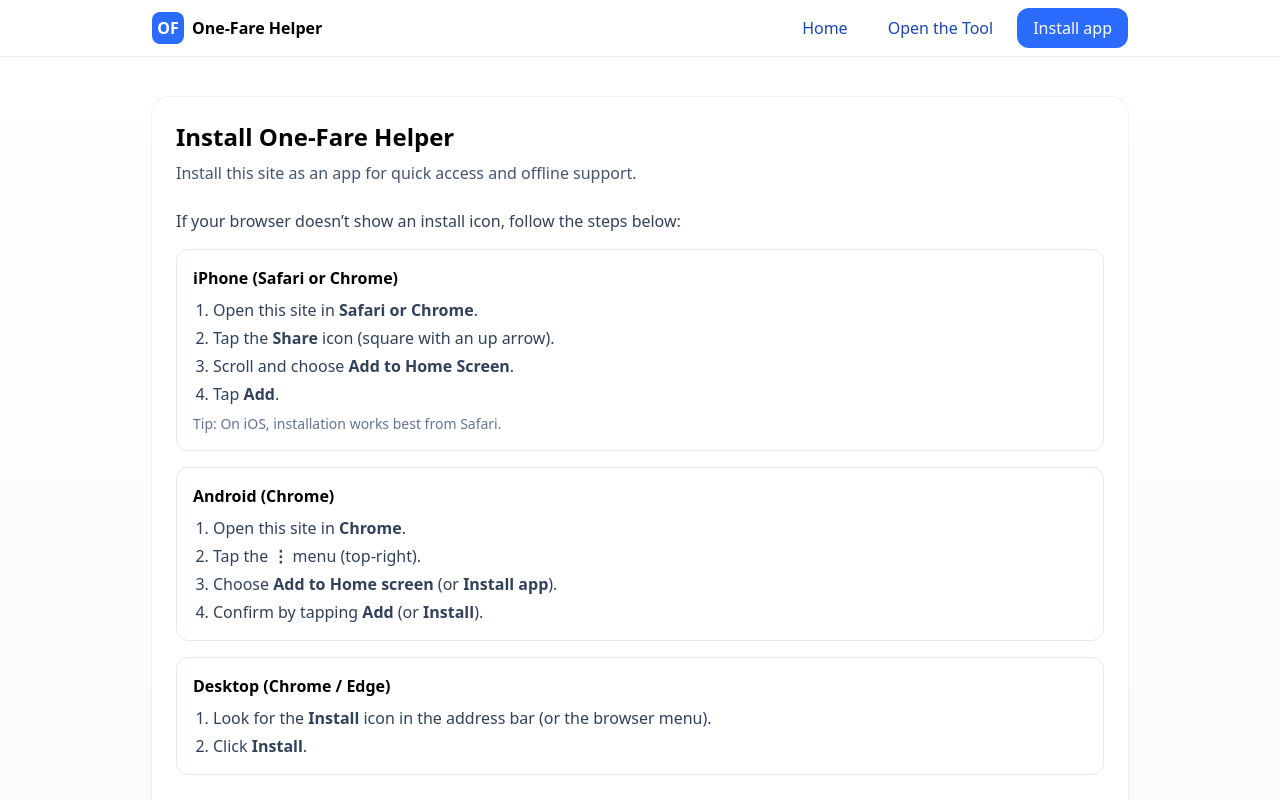
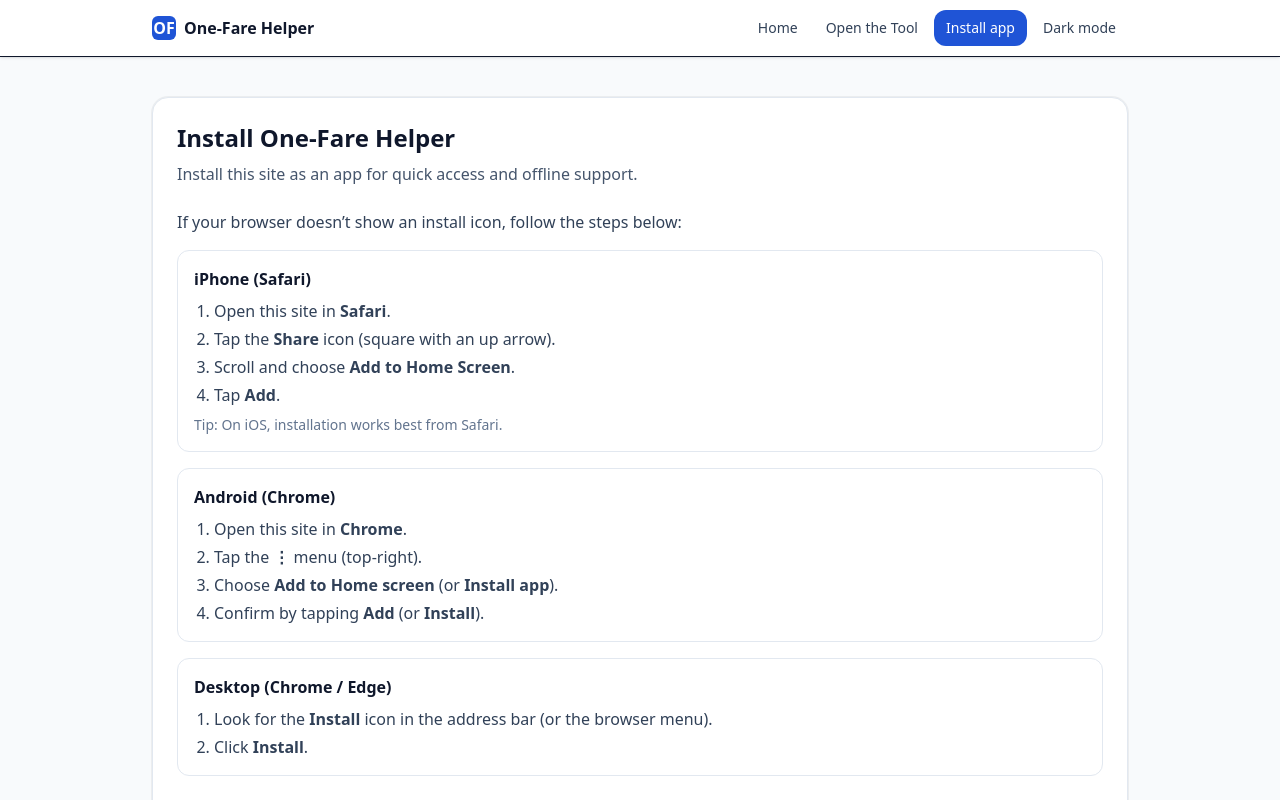
Before and after one commit to krishs7/TTCFareSite, a React (Vite) app in the folder frontend/: page /install in a window 1280 px wide. Shown: the top 800 px of the page. Built offline with nearby package versions, Linux system fonts and the light colour scheme; no server answers.

Commit message:
Semi dark mode

```diff
--- a/frontend/src/components/NavBar.jsx
+++ b/frontend/src/components/NavBar.jsx
@@ -1,17 +1,52 @@
 import { Link, NavLink } from 'react-router-dom';
+import { useEffect, useState } from 'react';
 
 export default function NavBar() {
+  const [dark, setDark] = useState(() => typeof window !== 'undefined' && localStorage.getItem('theme') === 'dark');
+
+  useEffect(() => {
+    const el = document.documentElement;
+    if (dark) {
+      el.classList.add('dark');
+      localStorage.setItem('theme', 'dark');
+    } else {
+      el.classList.remove('dark');
+      localStorage.setItem('theme', 'light');
+    }
+  }, [dark]);
+
+  const linkCls = (isActive) =>
+    [
+      'inline-flex items-center rounded-xl px-3 py-2 text-sm font-medium transition-colors',
+      'text-slate-700 dark:text-slate-100',
+      'hover:bg-slate-100 dark:hover:bg-slate-800',
+      isActive ? 'bg-brand-600 text-white hover:bg-brand-600' : '',
+    ]
+      .filter(Boolean)
+      .join(' ');
+
   return (
-    <header className="sticky top-0 z-40 bg-white/70 backdrop-blur border-b border-slate-200/70">
+    <header className="sticky top-0 z-40 border-b bg-white/95 text-slate-900 shadow-sm backdrop-blur supports-[backdrop-filter]:bg-white/75 dark:border-slate-700/60 dark:bg-slate-900/90 dark:text-slate-100">
       <div className="container-narrow h-14 flex items-center justify-between">
-        <Link to="/" className="flex items-center gap-2 font-bold">
-          <span className="inline-flex h-8 w-8 items-center justify-center rounded-lg bg-brand-500 text-white">OF</span>
+        <Link to="/" className="flex items-center gap-2 font-semibold">
+          <span className="inline-flex h-6 w-6 items-center justify-center rounded-md bg-brand-600 text-white">OF</span>
           <span>One-Fare Helper</span>
         </Link>
-        <nav className="flex items-center gap-2">
-          <NavLink to="/" className={({isActive}) => `btn btn-ghost ${isActive?'bg-brand-50':''}`}>Home</NavLink>
-          <NavLink to="/tool" className={({isActive}) => `btn ${isActive?'btn-primary':'btn-ghost'}`}>Open the Tool</NavLink>
-          <NavLink to="/install" className={({isActive}) => `btn ${isActive?'btn-primary':'btn-ghost'}`}>Install app</NavLink>
+
+        <nav className="flex items-center gap-1">
+          <NavLink to="/" end className={({ isActive }) => linkCls(isActive)}>Home</NavLink>
+          <NavLink to="/tool" className={({ isActive }) => linkCls(isActive)}>Open the Tool</NavLink>
+          <NavLink to="/install" className={({ isActive }) => linkCls(isActive)}>Install app</NavLink>
+
+          <button
+            type="button"
+            className="inline-flex items-center rounded-xl px-3 py-2 text-sm font-medium text-slate-700 hover:bg-slate-100 dark:text-slate-100 dark:hover:bg-slate-800 transition-colors"
+            onClick={() => setDark((d) => !d)}
+            aria-pressed={dark}
+            title={dark ? 'Switch to light mode' : 'Switch to dark mode'}
+          >
+            {dark ? 'Light mode' : 'Dark mode'}
+          </button>
         </nav>
       </div>
     </header>
--- a/frontend/src/components/footer.jsx
+++ b/frontend/src/components/footer.jsx
@@ -1,7 +1,7 @@
 export default function Footer() {
   return (
-    <footer className="mt-16 border-t border-slate-200/70">
-      <div className="container-narrow py-8 text-sm text-slate-500 flex flex-col sm:flex-row gap-2 sm:gap-4 justify-between">
+    <footer className="mt-16 border-t border-slate-200/70 dark:border-slate-700/60 bg-slate-50 dark:bg-slate-950">
+      <div className="container-narrow py-8 text-sm text-slate-500 dark:text-slate-400 flex flex-col sm:flex-row gap-2 sm:gap-4 justify-between">
         <p>© {new Date().getFullYear()} One-Fare Helper • Made for Toronto riders</p>
         <p>Not affiliated with TTC/Metrolinx.</p>
       </div>
--- a/frontend/src/index.css
+++ b/frontend/src/index.css
@@ -1,7 +1,7 @@
-/* 1) Pull in Tailwind’s layers */
+/* Tailwind v4 base */
 @import "tailwindcss";
 
-/* 2) Your design tokens */
+/* Design tokens */
 @theme {
   --color-brand-50:  #eef6ff;
   --color-brand-100: #d9eaff;
@@ -14,27 +14,48 @@
   --color-brand-800: #183f8c;
   --color-brand-900: #142f63;
 
-  /* custom shadow token */
   --shadow-soft: 0 10px 30px -12px rgb(0 0 0 / 0.15);
 }
 
-/* 3) App-wide basics */
-html, body, #root { height: 100%; }
+/* Let the browser render native dark form controls/etc. */
+:root { color-scheme: light dark; }
 
-/* 4) Small component classes */
+/* ===== Root layout (prevents the light band) ===== */
+@layer base {
+  html, body, #root { height: 100%; }
+  /* dvh tracks the real viewport height on mobile to avoid gaps */
+  #root { min-height: 100dvh; display: flex; flex-direction: column; } /* sticky-footer pattern */
+  body { margin: 0; } /* remove UA 8px margin (the usual white strip) */
+}
+
+/* Small component classes */
 @layer components {
-  .btn {
-    @apply inline-flex items-center justify-center rounded-xl px-4 py-2 font-medium transition-colors;
-  }
-  .btn-primary {
-    @apply bg-brand-500 text-white hover:bg-brand-600 active:bg-brand-700;
-  }
-  .btn-ghost {
-    @apply text-brand-700 hover:bg-brand-50;
-  }
-  .card {
-    box-shadow: var(--shadow-soft);
-    @apply rounded-2xl bg-white ring-1 ring-black/5;
-  }
+  .btn { @apply inline-flex items-center justify-center rounded-xl px-4 py-2 font-medium transition-colors; }
+  .btn-primary { @apply bg-brand-500 text-white hover:bg-brand-600 active:bg-brand-700; }
+  .btn-ghost { @apply text-brand-700 hover:bg-brand-50; }
+  .card { box-shadow: var(--shadow-soft); @apply rounded-2xl bg-white ring-1 ring-black/5; }
   .container-narrow { @apply max-w-5xl mx-auto px-4 sm:px-6; }
+
+  /* Page surface fills remaining space so the footer sits flush */
+  .page { @apply flex-1 bg-slate-50 text-slate-900; min-height: 0; }
 }
+
+/* Tailwind v4 selector-based dark mode */
+@custom-variant dark (&:where(.dark, .dark *));
+
+/* Global light/dark surfaces */
+html, body, #root { background-color: #f8fafc; color: #0f172a; } /* slate-50 / slate-900 */
+@variant dark { html, body, #root { background-color: #020617 !important; color: #f1f5f9; } } /* slate-950 / slate-100 */
+
+/* Page wrapper in dark */
+@variant dark { .page { @apply bg-slate-950 text-slate-100; } }
+
+/* Dark-friendly tweaks */
+@variant dark {
+  .btn-ghost { @apply text-slate-200 hover:bg-slate-800; }
+  .card      { @apply bg-slate-900 ring-white/10; }
+}
+
+/* Hero gradient helper (no fade to white in dark) */
+.hero-gradient { @apply from-brand-50 to-white; }
+@variant dark { .hero-gradient { @apply from-slate-900 to-slate-950; } }
--- a/frontend/src/pages/Install.jsx
+++ b/frontend/src/pages/Install.jsx
@@ -2,19 +2,20 @@ import usePWAInstall from '../usePWAInstall.js';
 import { Link } from 'react-router-dom';
 
 export default function Install() {
-  const { deferredPrompt, promptInstall, installed, isIOS, isSafari } = usePWAInstall();
+  const { deferredPrompt, promptInstall, installed } = usePWAInstall();
   const canPrompt = !!deferredPrompt;
 
   return (
+    <div className="page">
       <div className="container-narrow py-10">
-      <div className="card p-6">
+        <div className="card p-6 bg-white dark:bg-slate-900 border border-slate-200 dark:border-slate-700">
           <h1 className="text-2xl font-bold mb-2">Install One-Fare Helper</h1>
-        <p className="text-slate-600 mb-6">
+          <p className="text-slate-600 dark:text-slate-300 mb-6">
             Install this site as an app for quick access and offline support.
           </p>
 
           {installed ? (
-          <div className="rounded-xl border border-green-200 bg-green-50 text-green-800 px-4 py-3 mb-6">
+            <div className="rounded-xl border border-green-200 dark:border-green-700 bg-green-50 dark:bg-green-900/20 text-green-800 dark:text-green-300 px-4 py-3 mb-6">
               ✅ Already installed — open it from your home screen / launcher.
             </div>
           ) : canPrompt ? (
@@ -29,28 +30,26 @@ export default function Install() {
             </button>
           ) : (
             <div className="space-y-4">
-            <p className="text-slate-700">
+              <p className="text-slate-700 dark:text-slate-200">
                 If your browser doesn’t show an install icon, follow the steps below:
               </p>
 
-            {/* iPhone (Safari) instructions */}
-            <div className="rounded-xl border border-slate-200 bg-white p-4">
-              <h2 className="font-semibold mb-2">iPhone (Safari or Chrome)</h2>
-              <ol className="list-decimal pl-5 space-y-1 text-slate-700">
-                <li>Open this site in <strong>Safari or Chrome</strong>.</li>
+              <div className="rounded-xl border border-slate-200 dark:border-slate-700 bg-white dark:bg-slate-900 p-4">
+                <h2 className="font-semibold mb-2">iPhone (Safari)</h2>
+                <ol className="list-decimal pl-5 space-y-1 text-slate-700 dark:text-slate-200">
+                  <li>Open this site in <strong>Safari</strong>.</li>
                   <li>Tap the <strong>Share</strong> icon (square with an up arrow).</li>
                   <li>Scroll and choose <strong>Add to Home Screen</strong>.</li>
                   <li>Tap <strong>Add</strong>.</li>
                 </ol>
-              <p className="mt-2 text-slate-500 text-sm">
+                <p className="mt-2 text-slate-500 dark:text-slate-400 text-sm">
                   Tip: On iOS, installation works best from Safari.
                 </p>
               </div>
 
-            {/* Android (Chrome) instructions */}
-            <div className="rounded-xl border border-slate-200 bg-white p-4">
+              <div className="rounded-xl border border-slate-200 dark:border-slate-700 bg-white dark:bg-slate-900 p-4">
                 <h2 className="font-semibold mb-2">Android (Chrome)</h2>
-              <ol className="list-decimal pl-5 space-y-1 text-slate-700">
+                <ol className="list-decimal pl-5 space-y-1 text-slate-700 dark:text-slate-200">
                   <li>Open this site in <strong>Chrome</strong>.</li>
                   <li>Tap the <strong>⋮</strong> menu (top-right).</li>
                   <li>Choose <strong>Add to Home screen</strong> (or <strong>Install app</strong>).</li>
@@ -58,10 +57,9 @@ export default function Install() {
                 </ol>
               </div>
 
-            {/* Desktop fallback */}
-            <div className="rounded-xl border border-slate-200 bg-white p-4">
+              <div className="rounded-xl border border-slate-200 dark:border-slate-700 bg-white dark:bg-slate-900 p-4">
                 <h2 className="font-semibold mb-2">Desktop (Chrome / Edge)</h2>
-              <ol className="list-decimal pl-5 space-y-1 text-slate-700">
+                <ol className="list-decimal pl-5 space-y-1 text-slate-700 dark:text-slate-200">
                   <li>Look for the <strong>Install</strong> icon in the address bar (or the browser menu).</li>
                   <li>Click <strong>Install</strong>.</li>
                 </ol>
@@ -74,5 +72,6 @@ export default function Install() {
           </div>
         </div>
       </div>
+    </div>
   );
 }
```
Also changed, not shown: frontend/src/pages/Home.jsx (+12 -12 lines), frontend/src/pages/Tool.jsx (+22 -23 lines). Lines whose indentation alone changed are shown as unchanged.
